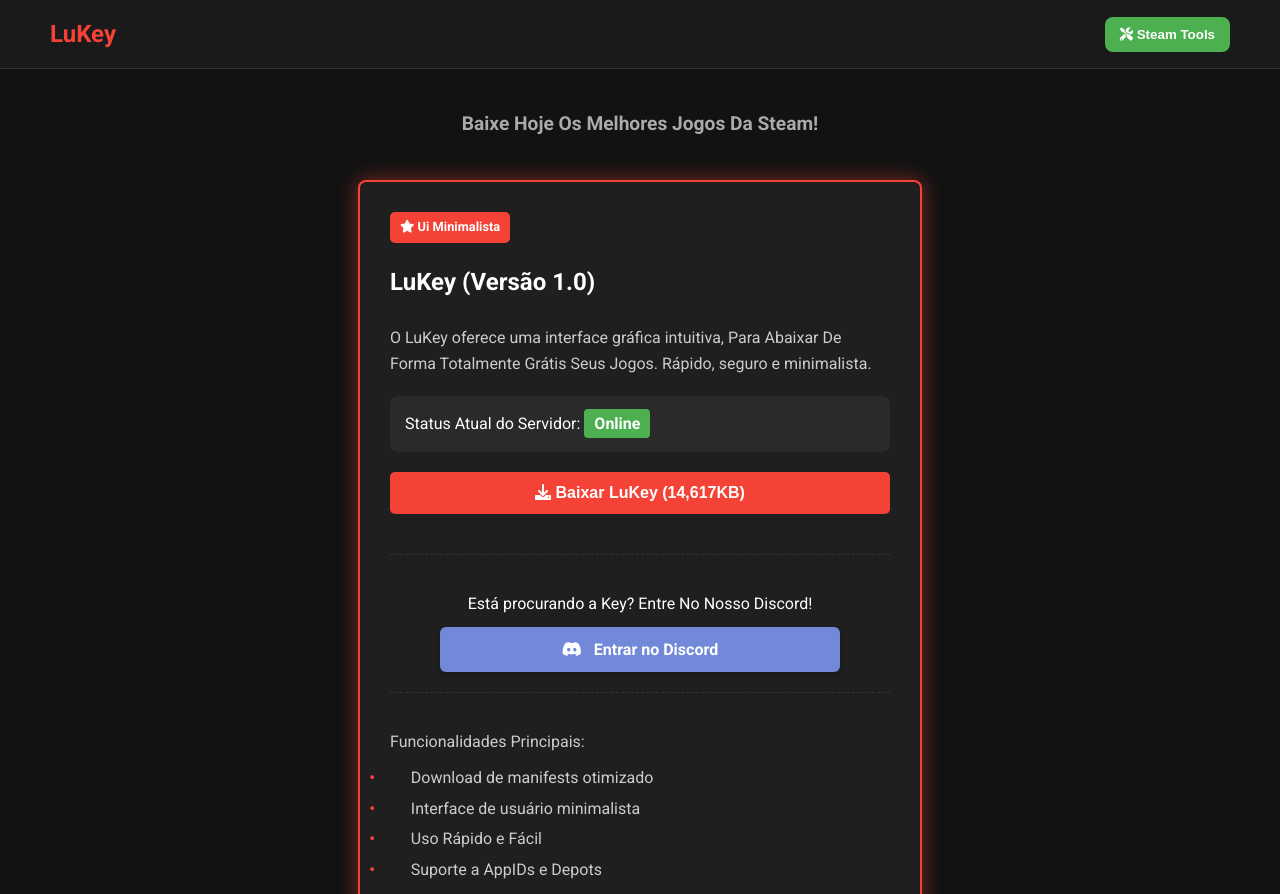
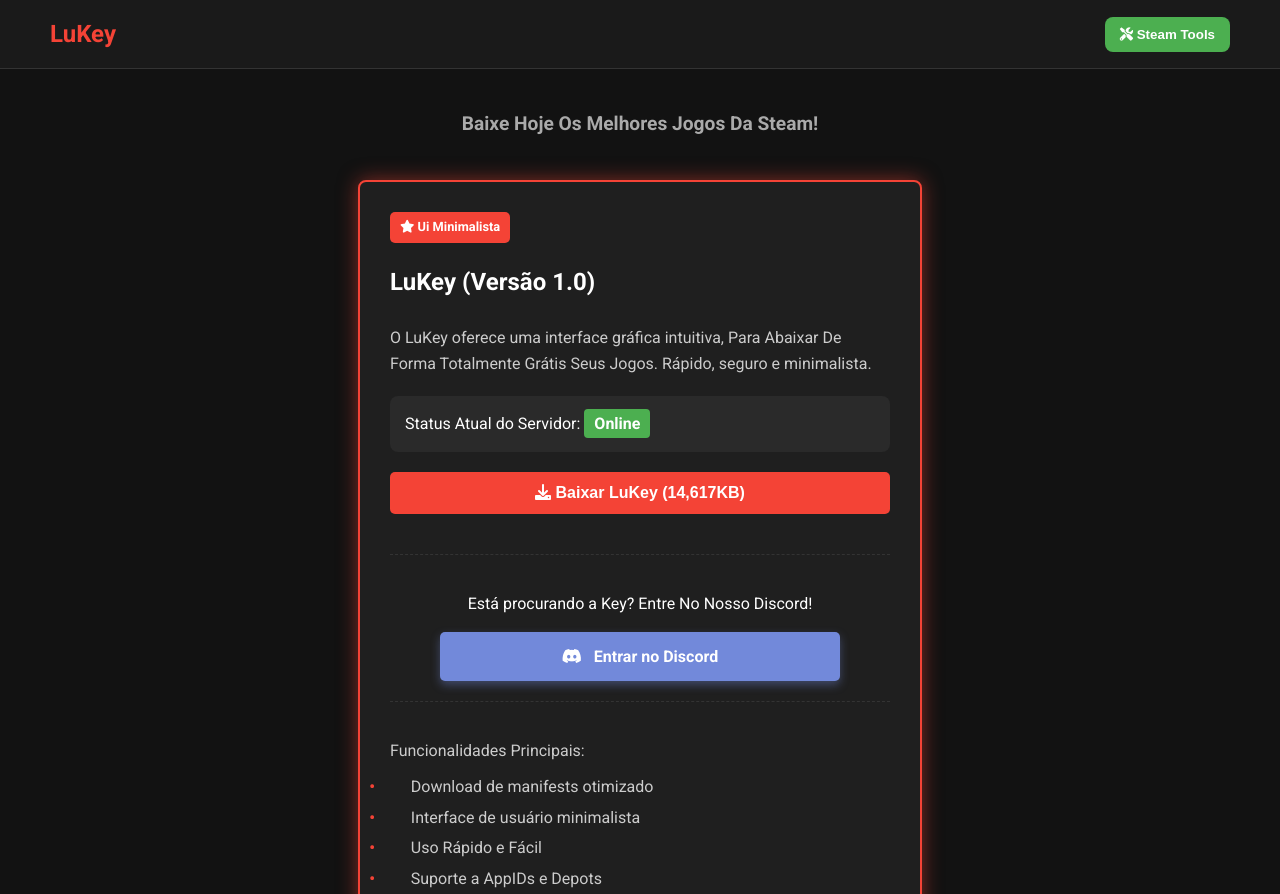
Before and after one commit to necrosyct/lukeysite, a plain HTML site: page index.html in a window 1280 px wide. Shown: the top 894 px of the page. Drawn offline with Linux system fonts and the light colour scheme.

Commit message:
Update index.html

```diff
--- a/index.html
+++ b/index.html
@@ -4,42 +4,17 @@
     <meta charset="UTF-8">
     <meta name="viewport" content="width=device-width, initial-scale=1.0">
     <title>LuKey - SteamTools</title>
+
+    <link
+        rel="icon"
+        href="https://cdn.discordapp.com/attachments/1441539329435500663/1441571573306753164/pixel_teeth-removebg-preview_1.png?ex=692247a6&is=6920f626&hm=bf9a6024118999565effa9a3d0f9f7112cb6d8b55c925d78867e12362356063f&"
+        type="image/png"
+    >
+
     <link rel="stylesheet" href="style.css">
     <link rel="stylesheet" href="https://cdnjs.cloudflare.com/ajax/libs/font-awesome/6.0.0-beta3/css/all.min.css">
 
-    <style>
-        /* Estilos CSS para os novos botões (veja o próximo bloco) */
-        .discord-btn-section {
-            text-align: center;
-            margin-top: 20px;
-            margin-bottom: 20px;
-        }
-
-        .discord-btn-section h4 {
-            color: #333;
-            margin-bottom: 10px;
-            font-size: 1em;
-            font-weight: 500;
-        }
-
-        .discord-btn {
-            display: inline-block;
-            padding: 10px 25px;
-            background-color: #7289DA; /* Cor do Discord */
-            color: white;
-            text-decoration: none;
-            border-radius: 6px;
-            font-weight: bold;
-            transition: background-color 0.3s;
-            box-shadow: 0 3px 5px rgba(0, 0, 0, 0.2);
-            font-size: 16px;
-        }
-
-        .discord-btn:hover {
-            background-color: #5b6fb8;
-        }
-    </style>
-</head>
+    </head>
 <body>
 
     <header class="navbar">
@@ -76,6 +51,7 @@
                         <i class="fab fa-discord"></i> Entrar no Discord
                     </a>
                 </div>
+
                 <div class="resources">
                     <h4>Funcionalidades Principais:</h4>
                     <ul>
```
